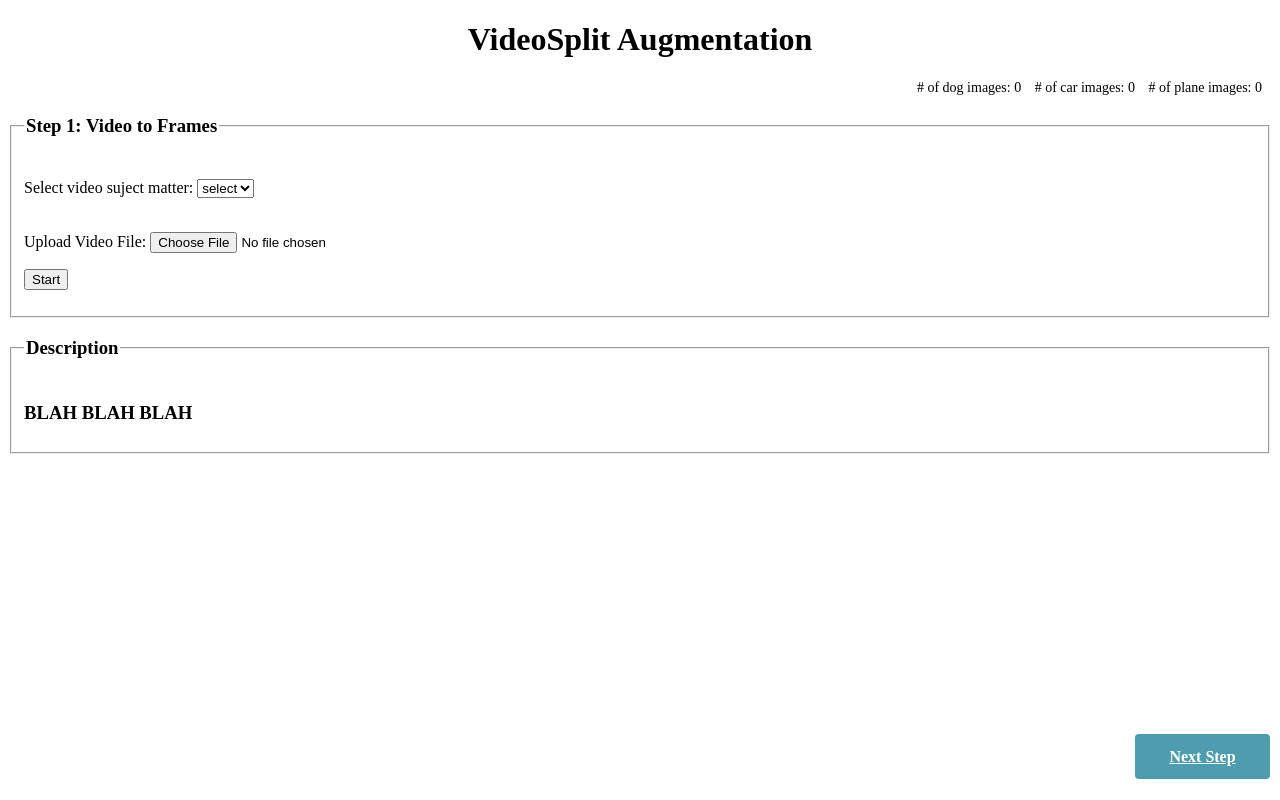
After one commit to Santript/SplitVideoAugmentation, a Flask app: page /videotoframes in a window 1280 px wide. The commit adds this page. Run offline with Flask 2, Linux system fonts and the light colour scheme; some libraries are stand-ins or nearby versions.

Commit message:
Changed up html pages, added augmentation functionality, and fixed video file error

```diff
--- a/visualization2/server/app.py
+++ b/visualization2/server/app.py
@@ -21,26 +21,24 @@ with open("static/json/data.json", "r") as read_file:
 app.config["VIDEO_UPLOADS"] = "uploads/"
 
 #setting methods for post or get requests and setting route
-@app.route("/", methods=["GET", "POST"])
+@app.route("/videotoframes", methods=["GET", "POST"])
 
 
-
-#Calls all other side functions to complete all the processes (video splitting, augentation, etc.)
+#Calls all other side functions to complete all the processes (video splitting, augmentation, etc.)
 #@return html page and necessary variables to complete the page
 
 def allProcesses():
 
 	#calling other necessary functions
 	updateSubjectMatter()
-	uploadVideoFile()
-	runV2FScript()
+	uploadVideoFileAndRun()
 	updateSubjectMatterJson()
 	#print(crucialData)
 
 	#writing to json file
-	with open("static/json/data.json", "w") as read_file:
-		json.dump(crucialData, read_file)
-		read_file.close()
+	#with open("static/json/data.json", "w") as read_file:
+	#	json.dump(crucialData, read_file)
+	#	read_file.close()
 
 	temp_data = {
 		'numberDog': numDog,
@@ -49,7 +47,7 @@ def allProcesses():
 	}
 
 	#allowing html page to render from app
-	return render_template("index.html", **temp_data)
+	return render_template("videoToFrames.html", **temp_data)
 
 
 
@@ -64,18 +62,17 @@ def updateSubjectMatter():
 
 		#checking if object is of none_type
 		#If it is, then the json file won't be updated
-		print("This is sm: ", sm)
-		if sm != None or isinstance(sm, int) == True:
+		if sm != None and isinstance(sm, str) == True:
 			crucialData["step_1"]["subject_matter"] = sm
 		#print(sm)
-	else:
-		print("err updating subject matter")
+	#else:
+		#print("err updating subject matter")
 
 
 
 #Saves the uploaded video file into uploads directory and changes the json variable called "vid_file"
 
-def uploadVideoFile():
+def uploadVideoFileAndRun():
 
 	#checking if POST request was received
 	if request.method == 'POST':
@@ -86,8 +83,20 @@ def uploadVideoFile():
 			crucialData["step_1"]["vid_file"] = video.filename
 			#saving video in directory
 			video.save(os.path.join(app.config["VIDEO_UPLOADS"], video.filename))
+			with open("static/json/data.json", "w") as read_file:
+				json.dump(crucialData, read_file)
+				read_file.close()
+
+			#opening videoToFrames.py and reading it
+			v2fFile = open(r'videoToFrames.py', 'r').read()
+			#executing py script
+			return exec(v2fFile)
+
 		else:
-			print("unable to save video")
+			print("unable to save video and execute py script")
+
+		#checking if POST request was received
+
 
 
 #reads json file that videoToFrames.py file writes to and changes the value in the main json file
@@ -107,25 +116,48 @@ def updateSubjectMatterJson():
 
 #receives confirmation POST request from js file and then runs videoToFrames.py, which generates all the frames and places them in dataset directory
 
-def runV2FScript():
 
-	#checking if POST request was received
+#changes url root to /augmentation, which is the second step of the process
+@app.route("/augmentation", methods=["GET", "POST"])
+
+
+#main method of the augmentation phase
+
+def index():
+	temp_data = {
+		'numberDog': numDog,
+		'numberCar': numCar,
+		'numberPlane': numPlane
+	}
+
+	changeAugmentationMethods()
+
 	if request.method == "POST":
-		confirmation = request.get_json()
-		#print(confirmation)
+		return redirect(url_for('allProcesses'))
 
-		#checking value of confirmation
-		#1 == True (run the py script)
-		#0 == False (return error)
-		if confirmation == 1:
+	return render_template("augmentation.html", **temp_data)
 
-			#opening videoToFrames.py and reading it
-			v2fFile = open(r'videoToFrames.py', 'r').read()
-			#executing py script
-			return exec(v2fFile)
-		else:
-			#if confirmation not received, then can't run py file
-			return "Failed to execute videoToFrames.py"
+
+#gets the post request from user regarding augmentation methods they selected and this is updated in the json file
+
+def changeAugmentationMethods():
+
+	if request.method == "POST":
+		augmentationMethods = request.get_json()
+
+		crucialData["step_2"]["makeGrayScale"] = augmentationMethods["makeGrayScale"]
+		crucialData["step_2"]["addEmboss"] = augmentationMethods["addEmboss"]
+		crucialData["step_2"]["addEdgeEnhance"] = augmentationMethods["addEdgeEnhance"]
+		crucialData["step_2"]["addExtraEdgeEnhance"] = augmentationMethods["addExtraEdgeEnhance"]
+		crucialData["step_2"]["convertRGBToHSV"] = augmentationMethods["convertRGBToHSV"]
+		crucialData["step_2"]["flipImg"] = augmentationMethods["flipImg"]
+		crucialData["step_2"]["mirrorImg"] = augmentationMethods["mirrorImg"]
+		crucialData["step_2"]["xShearImg"] = augmentationMethods["xShearImg"]
+		crucialData["step_2"]["yShearImg"] = augmentationMethods["yShearImg"]
+
+		with open("static/json/data.json", "w") as write_file:
+			json.dump(crucialData, write_file)
+			write_file.close()
 
 
 #Running flask app on localhost 5000
--- a/visualization2/server/static/json/data.json
+++ b/visualization2/server/static/json/data.json
@@ -1 +1 @@
-{"step_1": {"vid_file": "tone.mp4", "subject_matter": "", "numDog": 0, "numCar": 0, "numPlane": 0}, "step_2": {"makeGrayScale": 0, "addEmboss": 0, "addEdgeEnhance": 0, "addExtraEdgeEnhance": 0, "convertRGBToHSV": 0, "flipImg": 0, "mirrorImg": 0, "xShearImg": 0, "yShearImg": 0}}
+{"step_1": {"vid_file": "", "subject_matter": "", "numDog": 0, "numCar": 0, "numPlane": 0}, "step_2": {"makeGrayScale": true, "addEmboss": false, "addEdgeEnhance": false, "addExtraEdgeEnhance": false, "convertRGBToHSV": false, "flipImg": false, "mirrorImg": false, "xShearImg": false, "yShearImg": false}}
--- a/visualization2/server/static/styles/index.js
+++ b/visualization2/server/static/styles/index.js
@@ -16,10 +16,9 @@ function sendSubjectMatter(){
 	$.ajax({
 		type: "POST",
 		contentType: "application/json",
-		url: "../",
+		url: "../videotoframes",
 		traditional: "true",
 		data: JSON.stringify(subject_matter),
-		dataType: "json"
 	});
 }
 
@@ -27,6 +26,7 @@ function sendSubjectMatter(){
 /*
 Sends confirmation value to server as POST request using ajax to run py file (splitting video to frames)
 */
+/*
 function sendV2FConfirmation(){
 	var submit = document.getElementById("vidFile").value;
 	var confirmation = 0;
@@ -37,18 +37,17 @@ function sendV2FConfirmation(){
 	$.ajax({
 		type: "POST",
 		contentType: "application/json",
-		url: "../",
+		url: "../videotoframes",
 		traditional: "true",
 		data: JSON.stringify(confirmation),
-		dataType: "json"
 	});
 }
-
+*/
 
 /*
 sends the value of the checkbox and sends it to the server
 */
-function checkAugmentation(){
+function sendAugmentation(){
 
 	var grayScaleChecked = document.getElementById("makeGrayScale").checked;
 	var embossChecked = document.getElementById("addEmboss").checked;
@@ -60,23 +59,24 @@ function checkAugmentation(){
 	var xShearImgChecked = document.getElementById("xShearImg").checked;
 	var yShearImgChecked = document.getElementById("yShearImg").checked;
 
+	var allAugmentationData = {
+		"makeGrayScale": grayScaleChecked,
+		"addEmboss": embossChecked,
+		"addEdgeEnhance": edgeEnhanceChecked,
+		"addExtraEdgeEnhance": extraEdgeEnhanceChecked,
+		"convertRGBToHSV" : rgbToHSVChecked,
+		"flipImg": flipImgChecked,
+		"mirrorImg": mirrorImgChecked,
+		"xShearImg": xShearImgChecked,
+		"yShearImg": yShearImgChecked
+	}
 
 	$.ajax({
 		type: "POST",
-		url: "../",
+		url: "../augmentation",
 		traditional: "true",
 		contentType: "application/json",
-		data: {
-			"makeGrayScale": grayScaleChecked,
-			"addEmboss": embossChecked,
-			"addEdgeEnhance": edgeEnhanceChecked,
-			"addExtraEdgeEnhance": extraEdgeEnhanceChecked,
-			"convertRGBToHSV" : rgbToHSVChecked,
-			"flipImg": flipImgChecked,
-			"mirrorImg": mirrorImgChecked,
-			"xShearImg": xShearImgChecked,
-			"yShearImg": yShearImgChecked
-		},
+		data: JSON.stringify(allAugmentationData),
 		dataType: "json"
 	});
 }
--- a/visualization2/server/static/styles/main.css
+++ b/visualization2/server/static/styles/main.css
@@ -35,6 +35,42 @@ button {
   content: "";
   clear: both;
   display: table;
+}
+
+.nextPageButtonLooks {
+	background-color : #31B0D5;
+	color: white;
+	border-radius: 4px;
+	border-color: #46b8da;
+	display: block;
+	width: 115px;
+	height: 25px;
+	background: #4E9CAF;
+    padding: 10px;
+    text-align: center;
+    font-weight: bold;
+    line-height: 25px;
+}
+
+.backButton {
+	background-color : #31B0D5;
+	color: white;
+	border-radius: 4px;
+	border-color: #46b8da;
+	display: block;
+	width: 45px;
+	height: 20px;
+	background: #4E9CAF;
+    padding: 10px;
+    text-align: center;
+    font-weight: bold;
+    line-height: 25px;
+}
+
+#nextPageButton {
+	position: fixed;
+	bottom: 5px;
+	right: 10px;
 }
 
 input[type=checkbox] {
--- a/visualization2/server/templates/index.html
+++ b/visualization2/server/templates/index.html
@@ -83,7 +83,7 @@
 				</div>
 			</div>
 			<br>
-			<input type="Submit" name="confirmAugmentation" id="confirmAugmentation" onclick="showAugmentationMethods();" value="Confirm Augmentation Methods"/>
+			<input type="Submit" name="confirmAugmentation" id="confirmAugmentation" onclick="showAugmentationMethods(); sendAugmentation();" value="Confirm Augmentation Methods"/>
 			<br><br>
 			<div id = "postAugmentation" style="display: none">
 				<strong>Augmentation methods chosen:</strong>
@@ -97,7 +97,7 @@
 				<p id="showXShear" style="text-indent: 2em; font-size: 11px"></p>
 				<p id="showYShear" style="text-indent: 2em; font-size: 11px"></p>
 				<br>
-				<input type="Submit" name="startAugmentation" id="startAugmentation" value="Start Augmentation"/>
+				<input type="Submit" name="startAugmentation" id="startAugmentation" onclick="" value="Start Augmentation"/>
 			</div>
 		</fieldset>
 		<fieldset>
--- /dev/null
+++ b/visualization2/server/templates/videoToFrames.html
@@ -0,0 +1,55 @@
+<!doctype html>
+<html lang="en">
+
+<head>
+	<!--
+		Author: Santript Sharma (2020)
+	-->
+	<title>VideoSplit Data Augmentation</title>
+	<link rel= "stylesheet" type= "text/css" href= "{{ url_for('static',filename='styles/main.css') }}">
+	<link rel="stylesheet" href="https://cdnjs.cloudflare.com/ajax/libs/font-awesome/4.7.0/css/font-awesome.min.css">
+	<script src="http://ajax.googleapis.com/ajax/libs/jquery/1.5/jquery.min.js"></script>
+</head>
+
+<script type="text/javascript" src="{{ url_for('static', filename='styles/index.js') }}"> </script>
+<script type="text/javascript" src="{{ url_for('static', filename='json/data.json') }}"> </script>
+
+<body style="background-color: 	#fff">
+	<h1>VideoSplit Augmentation</h1>
+	<div class="subjectMatterCount">
+		<label># of dog images:</label>
+		<span style="padding-right: 10px" id="numDog">{{numberDog}}</span>
+		<label># of car images:</label>
+		<span style="padding-right: 10px" id="numCar">{{numberCar}}</span>
+		<label># of plane images:</label>
+		<span style="padding-right: 10px" id="numPlane">{{numberPlane}}</span>
+	</div>
+	<form method="POST" enctype="multipart/form-data">
+		<fieldset>
+			<legend><h3>Step 1: Video to Frames</h3></legend>
+			<br>
+			<label for="subjectMatter">Select video suject matter:</label>
+			<select id="first_select" onchange="sendSubjectMatter()" name="first_select">
+				<option value="">select</option>
+				<option value="numDog">Dog</option>
+				<option value="numCar">Car</option>
+				<option value="numPlane">Plane</option>
+			</select>
+			<br><br>
+			<form enctype="multipart/form-data" action="/upload" method="POST">
+				<p>Upload Video File: <input type="file" accept="video/*" name="vidFile" id="vidFile"/></p>
+				<p><input type="Submit" for="vidFile" value="Start" id="submitFile"/></p>
+				<!--<p><input type="Submit" id="runPyScript" value ="Start" onclick="sendV2FConfirmation();"/></p>-->
+				<!--<button id="runPyScript" onclick="sendV2FConfirmation();">Start</button>-->
+			</form>
+		</fieldset>
+		<fieldset>
+			<legend><h3>Description</h3></legend>
+			<h3>BLAH BLAH BLAH</h3>
+		</fieldset>
+		<div id="nextPageButton">
+			<p><a class="nextPageButtonLooks" href="{{url_for('index')}}">Next Step</a></p>
+		</div>
+	</form>
+</body>
+</html>
```
Also changed, not shown: visualization2/server/templates/augmentation.html (added, +89 -0 lines), visualization2/server/tests/data.json (added, +1 -0 lines), visualization2/server/tests/test.py (added, +15 -0 lines), visualization2/server/videoToFrames.py (+7 -1 lines), 2 other files.
